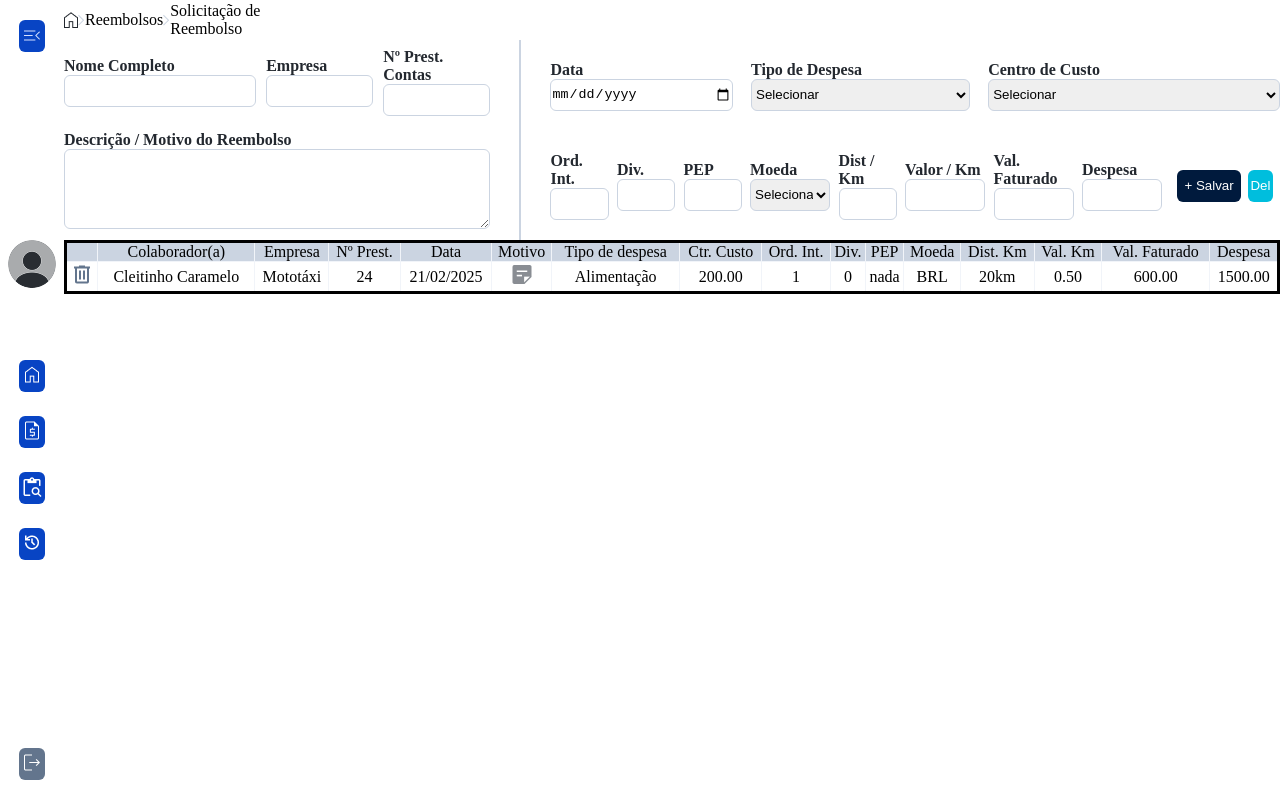
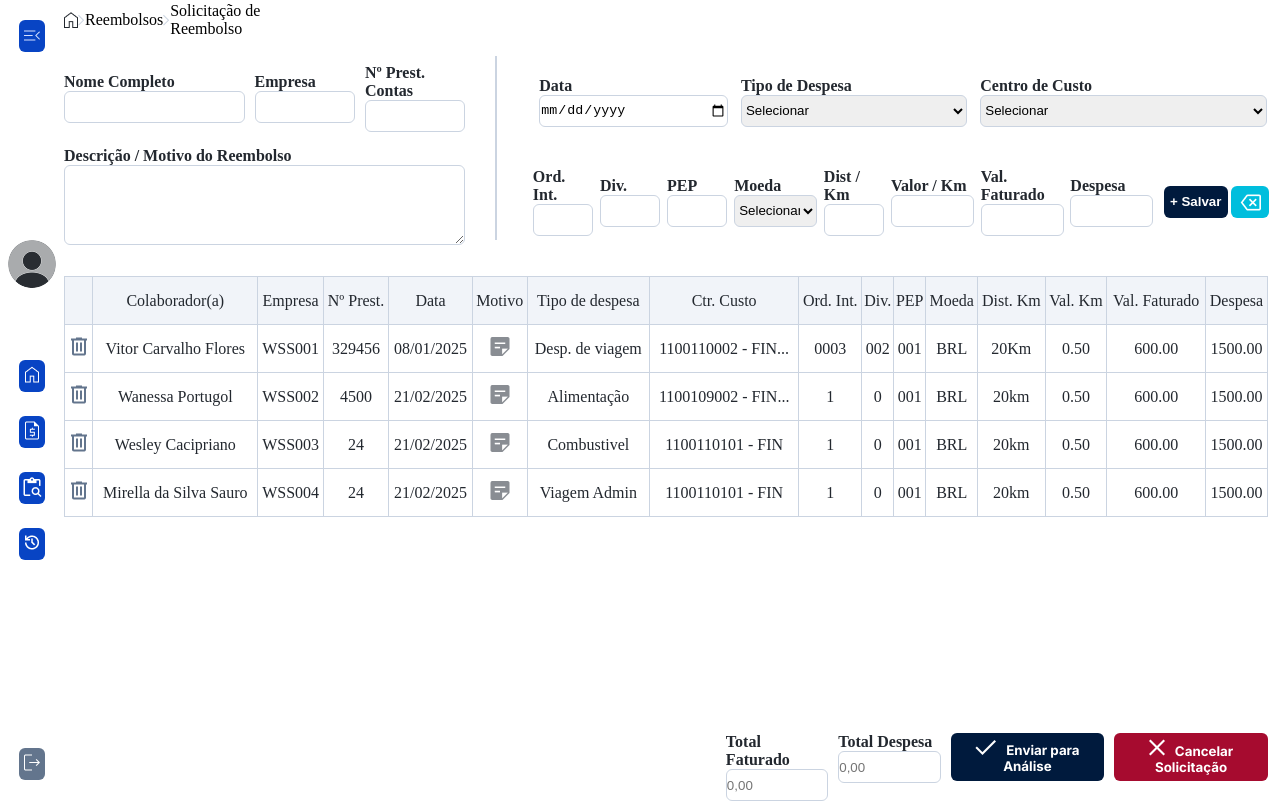
Before and after one commit to HannahVie/DesafioFinal-VNW, a React (Vite) app: page /solicitacao in a window 1280 px wide. Built offline with nearby package versions, Linux system fonts and the light colour scheme.

Commit message:
ajustes finais

```diff
--- a/src/components/reembolsos/Reembolsos.jsx
+++ b/src/components/reembolsos/Reembolsos.jsx
@@ -7,15 +7,19 @@ import NumeroAnalises from "../../assets/Dashboard/N-Análises.png";
 import NumeroAprovados from "../../assets/Dashboard/N-Aprovados.png";
 import NumeroRejeitados from "../../assets/Dashboard/N-Rejeitados.png";
 import NumeroSolicitados from "../../assets/Dashboard/N-Solicitados.png";
+import Nuvem from "../../assets/Dashboard/Nuvem.png";
 import styles from "./Reembolsos.module.scss";
 import NavBar from "../navbar/NavBar.jsx";
+import { useNavigate } from "react-router-dom";
+
 
 function Reembolsos() {
+  const navigate = useNavigate();
+
   return (
 
     <div className={styles.containerReembolsos}>
       <NavBar />
-
       <div>
         <header>
           <img src={Home} alt="Casinha da header" />
@@ -31,50 +35,55 @@ function Reembolsos() {
             </p>
           </div>
 
-
           <section className={styles.containerCards}>
-          <article>
-            <img src={Solicitar} alt="" />
+            <article onClick={() => { navigate("/solicitacao"); }}>
+              <img src={Solicitar} alt="solicitar reembolso" />
               <h3>Solicitar Reembolso</h3>
             </article>
 
             <article>
-            <img src={Analise} alt="" />
+              <img src={Analise} alt="verificar análises" />
               <h3>Verificar análises</h3>
             </article>
 
             <article>
-            <img src={Historico} alt="" />
+              <img src={Historico} alt="histórico" />
               <h3>Histórico</h3>
             </article>
           </section>
 
           <section className={styles.containerStatus}>
             <div>
-            <img className={styles.imgSolicitados} src={NumeroSolicitados} alt="" />
+              <img className={styles.imgSolicitados} src={NumeroSolicitados} alt="numeros de colicitações" />
               <h4>182</h4>
               <p>Solicitados</p>
             </div>
 
             <div>
-            <img className={styles.imgAnalises} src={NumeroAnalises} alt="" />
+              <img className={styles.imgAnalises} src={NumeroAnalises} alt="numeros de análises" />
               <h4>74</h4>
               <p>Em análise</p>
             </div>
 
             <div>
-            <img className={styles.imgAprovados} src={NumeroAprovados} alt="" />
+              <img className={styles.imgAprovados} src={NumeroAprovados} alt="numeros de aprovados" />
               <h4>195</h4>
               <p>Aprovados</p>
             </div>
 
             <div>
-            <img className={styles.imgAnalises} src={NumeroRejeitados} alt="" />
+              <img className={styles.imgRejeitados} src={NumeroRejeitados} alt="numeros de rejeitados" />
               <h4>41</h4>
               <p>Rejeitados</p>
             </div>
 
           </section>
+
+          <div className={styles.sistema}>
+            <img src={Nuvem} alt="nuvem" />
+            <p>Sistema atualizado</p>
+          </div>
+
         </main>
       </div>
     </div>
--- a/src/components/reembolsos/Reembolsos.module.scss
+++ b/src/components/reembolsos/Reembolsos.module.scss
@@ -1,4 +1,4 @@
-.containerReembolsos{
+.containerReembolsos {
   display: flex;
 }
 
@@ -7,7 +7,7 @@ header {
   width: 8vw;
   height: 5vh;
   display: flex;
- // border: solid red;
+  // border: solid red;
   justify-content: space-evenly;
   align-items: center;
 }
@@ -20,68 +20,97 @@ header {
   align-items: center;
   width: 94vw;
   height: 95vh;
+
   div {
-    width: 60%;
+    width: 56%;
+    font-family: "Inter", serif;
+    padding-bottom: 10px;
+
+    //border: solid blue;
+    h1 {
+      padding-bottom: 8px;
+      font-weight: bold;
+    }
   }
 }
 
 .containerCards {
   display: flex;
   justify-content: space-between;
- // border: solid green;
-  height: 20vh;
-  width: 60%;
+  // border: solid green;
+  height: 25vh;
+  width: 56%;
   margin-top: 1rem;
 }
 
 article {
   border: solid #CBD4E1;
-  width: 15vw;
+  border-width: 0.8px;
+  width: 16vw;
+  height: 22vh;
   display: flex;
   flex-direction: column;
   justify-content: center;
+  gap: 10px;
   align-items: center;
+  font-family: "Inter", serif;
+  color: #23282F;
+  //border: solid red;
+}
+
+article:hover {
+  box-shadow: 5px 2px 10px rgba(0, 0, 0, 0.1);
+  background-color: #f6f9ff;
 }
 
 .containerStatus {
-  width: 60%;
-  height: 15vh;
+  width: 56%;
+  height: 13vh;
   display: flex;
   justify-content: space-evenly;
   align-items: center;
   border: solid #CBD4E1;
   margin-top: 1rem;
+  border-width: 0.8px;
+  //border: solid red;
 
   div {
-    width: 15%;
+    width: 19%;
     height: 5vh;
-   // border: solid red;
+    //border: solid red;
     display: flex;
     justify-content: space-around;
     align-items: center;
   }
 }
 
-.imgSolicitados{
-  background-color: #00bedd;
+.imgSolicitados {
+  background-color: #00BEDD;
   border-radius: 6px;
   padding: 6px;
 }
 
-.imgAnalises{
+.imgAnalises {
   background-color: #E56700;
   border-radius: 6px;
   padding: 6px;
 }
 
-.imgAprovados{
-  background-color:#007A6A ;
+.imgAprovados {
+  background-color: #007A6A;
   border-radius: 6px;
   padding: 6px;
 }
 
-.imgAnalises{
+.imgRejeitados {
   background-color: #A60B2F;
   border-radius: 6px;
   padding: 6px;
 }
+
+.sistema {
+  color: #0844C4;
+  display: flex;
+  gap: 5px;
+  padding-top: 28px;
+}
--- a/src/components/solicitacao/Solicitacao.jsx
+++ b/src/components/solicitacao/Solicitacao.jsx
@@ -4,6 +4,11 @@ import Home from "../../assets/Dashboard/home.png";
 import Seta from "../../assets/Dashboard/Vector.png";
 import Lixeira from "../../assets/Solicitacao/lixeira.png"
 import Motivo from "../../assets/Solicitacao/motivo.png"
+import Deletar from "../../assets/Solicitacao/deletar.png"
+import Check from "../../assets/Solicitacao/check.png"
+import X from "../../assets/Solicitacao/x.png"
+
+
 function Solicitacao() {
   return (
     <div className={styles.layoutSolicitacao}>
@@ -128,7 +133,9 @@ function Solicitacao() {
               <div className={styles.botoes}>
                 <button className={styles.botaoSalvar}> + Salvar</button>
 
-                <button className={styles.botaoDeletar}> Del</button>
+                <button className={styles.botaoDeletar}>
+                  <img src={Deletar} alt="Deletar" />
+                </button>
               </div>
             </div>
           </form>
@@ -165,16 +172,70 @@ function Solicitacao() {
             <tbody>
               <tr>
                 <td> <img src={Lixeira} alt="ícone da lixeira" /></td>
-                <td> Cleitinho Caramelo</td>
-                <td> Mototáxi</td>
+                <td> Vitor Carvalho Flores</td>
+                <td> WSS001</td>
+                <td> 329456</td>
+                <td> 08/01/2025</td>
+                <td> <img src={Motivo} alt="" /></td>
+                <td> Desp. de viagem</td>
+                <td> 1100110002 - FIN...</td>
+                <td> 0003</td>
+                <td> 002</td>
+                <td> 001</td>
+                <td> BRL</td>
+                <td> 20Km</td>
+                <td> 0.50</td>
+                <td> 600.00</td>
+                <td> 1500.00</td>
+              </tr>
+              <tr>
+                <td> <img src={Lixeira} alt="ícone da lixeira" /></td>
+                <td> Wanessa Portugol</td>
+                <td> WSS002</td>
+                <td> 4500</td>
+                <td> 21/02/2025</td>
+                <td> <img src={Motivo} alt="" /></td>
+                <td> Alimentação</td>
+                <td> 1100109002 - FIN...</td>
+                <td>1</td>
+                <td>0</td>
+                <td>001</td>
+                <td>BRL</td>
+                <td>20km</td>
+                <td>0.50</td>
+                <td>600.00</td>
+                <td>1500.00</td>
+              </tr>
+              <tr>
+                <td> <img src={Lixeira} alt="ícone da lixeira" /></td>
+                <td> Wesley Cacipriano</td>
+                <td> WSS003</td>
                 <td> 24</td>
                 <td> 21/02/2025</td>
                 <td> <img src={Motivo} alt="" /></td>
-                <td> Alimentação</td>
-                <td> 200.00</td>
+                <td> Combustivel</td>
+                <td> 1100110101 - FIN</td>
                 <td>1</td>
                 <td>0</td>
-                <td>nada</td>
+                <td>001</td>
+                <td>BRL</td>
+                <td>20km</td>
+                <td>0.50</td>
+                <td>600.00</td>
+                <td>1500.00</td>
+              </tr>
+              <tr>
+                <td> <img src={Lixeira} alt="ícone da lixeira" /></td>
+                <td> Mirella da Silva Sauro</td>
+                <td> WSS004</td>
+                <td> 24</td>
+                <td> 21/02/2025</td>
+                <td> <img src={Motivo} alt="" /></td>
+                <td> Viagem Admin</td>
+                <td> 1100110101 - FIN</td>
+                <td>1</td>
+                <td>0</td>
+                <td>001</td>
                 <td>BRL</td>
                 <td>20km</td>
                 <td>0.50</td>
@@ -183,6 +244,25 @@ function Solicitacao() {
               </tr>
             </tbody>
           </table>
+
+          <div className={styles.buttons}>
+            <div className={styles.inputTotal}>
+              <label htmlFor="">Total Faturado</label>
+              <input type="number" name="" id="" placeholder="0,00"/>
+            </div>
+            <div className={styles.inputTotal}>
+              <label htmlFor="">Total Despesa</label>
+              <input type="number" name="" id="" placeholder="0,00"/>
+            </div>
+            <button className={styles.buttonEnviar}>
+              <img src={Check} alt="Enviar" />
+              Enviar para Análise
+            </button>
+            <button className={styles.buttonCancelar}>
+              <img src={X} alt="Cancelar" />
+              Cancelar Solicitação
+            </button>
+          </div>
         </main>
       </div>
     </div>
--- a/src/components/solicitacao/Solicitacao.module.scss
+++ b/src/components/solicitacao/Solicitacao.module.scss
@@ -14,6 +14,7 @@
 }
 
 .mainSolicitacao{
+    padding-top: 2vh;
 width: 100%;
 display: flex;
 flex-direction: column;
@@ -23,6 +24,7 @@ flex-direction: column;
 width: 100%;
 display: flex;
 justify-content: space-between;
+padding-bottom: 20px;
 }
 
 //Estilização padrão para inputs, textarea, select e label
@@ -48,7 +50,7 @@ textarea{
 
 .grupo1{
  //border: solid;
-    width: 35%;
+    width: 33%;
     height: 25vh;
     display: flex;
     flex-wrap: wrap;
@@ -82,18 +84,18 @@ textarea{
 .barraVertical{
     width: 0.1vw;
     border: solid #CBD4E1 1px;
-    height: 25vh;
+    height: 23vh;
 }
 
 //Estilizção do grupo 2
 
 .grupo2{
-    width: 60%;
+    width: 62%;
     height: 25vh;
     //border: solid red;
     display: flex;
     flex-wrap: wrap;
-    justify-content: space-between;
+    justify-content: space-evenly;
     align-items: center;
 }
 
@@ -109,7 +111,7 @@ textarea{
 
 .centroDeCusto{
     //border: solid purple;
-    width: 40%;
+    width: 38%;
 }
 
 .ordem, .divisoes, .pep, .distancia{
@@ -134,28 +136,78 @@ width: 11%;
 background-color: #001A3D;
 color: #ffffff;
 width: 5vw;
+height: 32px;
+font-weight: bold;
 }
 
 .botaoDeletar{
 background-color: #00BEDD;
 color: #ffffff;
-width: 2vw;
+width: 38px;
+height: 32px;
+padding-top: 4px;
 }
 
 //Estilização da tabela
 
 table{
-    width: 100%;
-    border: solid;
+    width: 99%;
+    border: solid #CBD4E1 0.8px;
     border-collapse: collapse;
 
 }
 th{
-    background-color: #CBD4E1;
+    background-color: #F1F4F9;
     font-weight: 400;
     font-size: 1rem;
+    height: 6vh;
+    color: #23282F;
 }
 td, th{
-    border: solid #F1F4F9 0.8px;
+    border: solid #CBD4E1 0.8px;
     text-align: center;
+    height: 6vh;
+    color: #23282F;
 }
+
+.buttons{
+    //border: solid red;
+    padding-top: 27vh;
+    width: 99%;
+    display: flex;
+    justify-content: end;
+    gap: 10px;
+
+    .inputTotal{
+        //border: solid orange;
+        width: 8vw;
+     }
+
+    .buttonEnviar{
+        background-color: #001A3D;
+        width: 12vw;
+        height: 6vh;
+        border-radius: 6px;
+        color: white;
+        font-weight: bold;
+        font-family: "Inter", serif;
+
+        img{
+            padding-right: 10px;
+        }
+    }
+
+    .buttonCancelar{
+        background-color: #A60B2F;
+        width: 12vw;
+        height: 6vh ;
+        border-radius: 6px;
+        color: white;
+        font-weight: bold;
+        font-family: "Inter", serif;
+
+        img{
+            padding-right: 10px;
+        }
+    }
+}
```
Also changed, not shown: src/assets/Dashboard/nuvem.png (added). Lines whose indentation alone changed are shown as unchanged.
